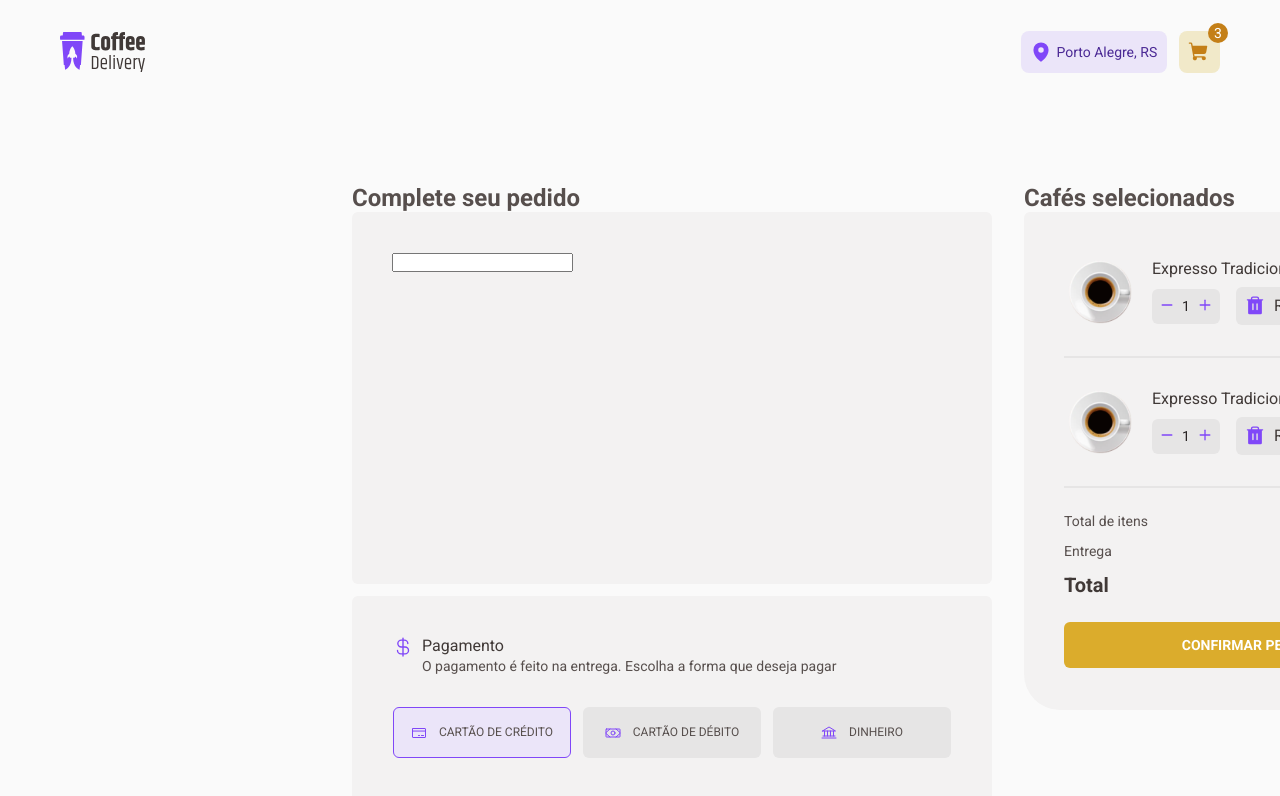
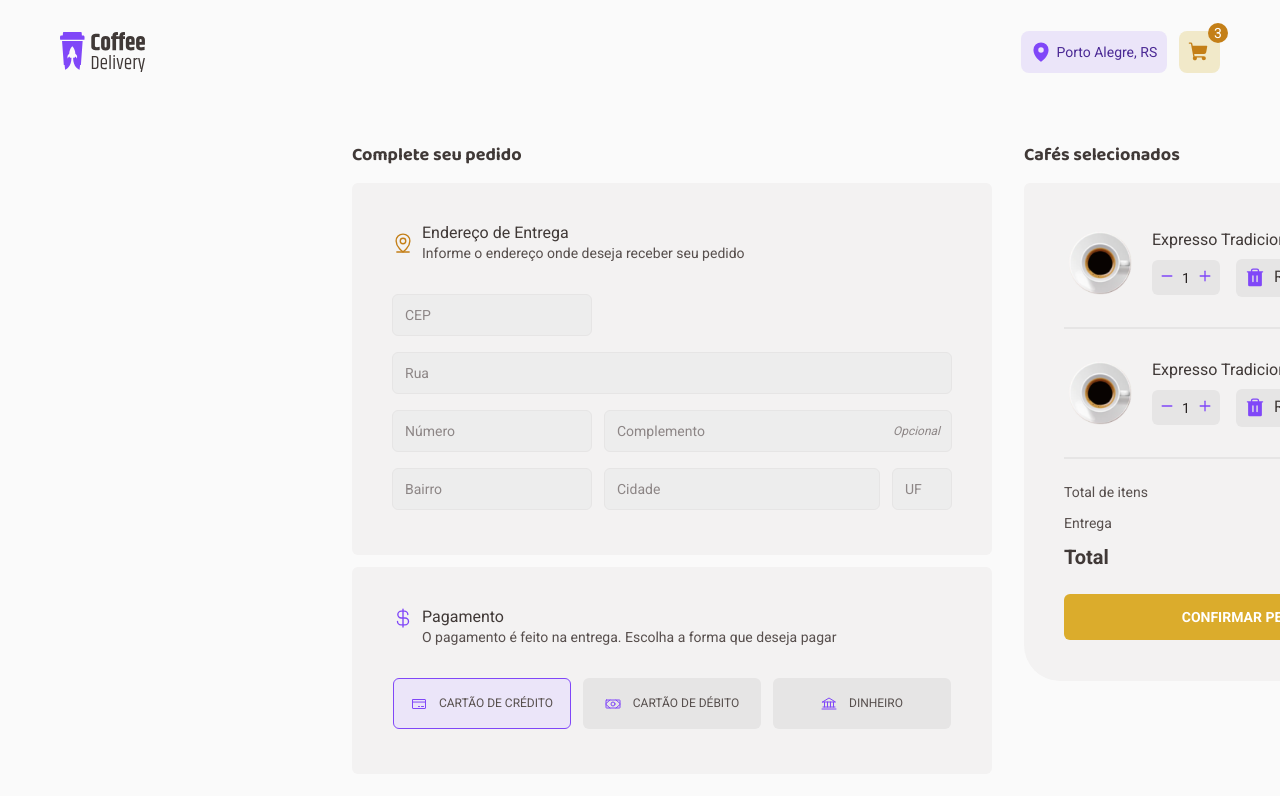
Before and after one commit to WagnerReis/Coffe-Delivery, a React (Vite) app: page /checkout in a window 1280 px wide. Shown: the top 796 px of the page. Built offline with nearby package versions, Linux system fonts and the light colour scheme.

Commit message:
feat(checkout): add Form component and Input styling

```diff
--- /dev/null
+++ b/src/components/Form/index.tsx
@@ -0,0 +1,50 @@
+import { MapPinLine } from "phosphor-react";
+import { FormAddress, FormRow, Title } from "./styles";
+import { Input } from "../Input";
+
+export function Form() {
+  return (
+    <div>
+      <Title>
+        <MapPinLine size={22} />
+        <div className="icon icon-location">
+          <span>Endereço de Entrega</span>
+          <p className="section-description">
+            Informe o endereço onde deseja receber seu pedido
+          </p>
+        </div>
+      </Title>
+
+      <FormAddress>
+        <div className="form-group">
+          <Input size="medium" placeholder="CEP" />
+        </div>
+
+        <div className="form-group">
+          <Input size="large" placeholder="Rua" />
+        </div>
+
+        <FormRow>
+          <div>
+            <Input size="medium" placeholder="Número" />
+          </div>
+          <div>
+            <Input size="large" placeholder="Complemento" optional />
+          </div>
+        </FormRow>
+
+        <FormRow>
+          <div>
+            <Input size="medium" placeholder="Bairro" />
+          </div>
+          <div>
+            <Input size="mediumXs" placeholder="Cidade" />
+          </div>
+          <div>
+            <Input size="small" placeholder="UF" />
+          </div>
+        </FormRow>
+      </FormAddress>
+    </div>
+  );
+}
--- /dev/null
+++ b/src/components/Form/styles.ts
@@ -0,0 +1,40 @@
+import styled from "styled-components";
+import { mixins } from "../../styles/mixins";
+
+export const Title = styled.div`
+  display: flex;
+  justify-content: flex-start;
+  align-items: center;
+  gap: 0.5rem;
+
+  svg {
+    color: ${({ theme }) => theme["yellow-dark"]};
+  }
+
+  span {
+    ${mixins.fonts.textM};
+    color: ${({ theme }) => theme["base-subtitle"]};
+  }
+
+  p {
+    ${mixins.fonts.textS};
+    color: ${({ theme }) => theme["base-text"]};
+  }
+`;
+
+export const FormAddress = styled.form`
+  margin-top: 2rem;
+
+  display: flex;
+  gap: 1rem;
+  flex-direction: column;
+`;
+
+export const FormRow = styled.div`
+  display: flex;
+  gap: 0.75rem;
+
+  div:last-child {
+    width: 100%;
+  }
+`;
--- /dev/null
+++ b/src/components/Input/index.tsx
@@ -0,0 +1,16 @@
+import { InputForm, InputWrapper, OptionalLabel } from "./styles";
+
+interface InputProps {
+  size: "small" | "medium" | "mediumXs" | "large";
+  placeholder?: string;
+  optional?: boolean;
+}
+
+export function Input({ size, placeholder, optional = false }: InputProps) {
+  return (
+    <InputWrapper>
+      <InputForm placeholder={placeholder} size={size} />
+      {optional && <OptionalLabel>Opcional</OptionalLabel>}
+    </InputWrapper>
+  );
+}
--- /dev/null
+++ b/src/components/Input/styles.ts
@@ -0,0 +1,53 @@
+import styled, { css } from "styled-components";
+import { mixins } from "../../styles/mixins";
+
+const SIZE = {
+  small: css`
+    width: 3.75rem;
+  `,
+  medium: css`
+    width: 12.5rem;
+  `,
+  mediumXs: css`
+    width: 17.25rem;
+  `,
+  large: css`
+    width: 100%;
+  `,
+} as const;
+export const InputWrapper = styled.div`
+  position: relative;
+  display: inline-block;
+  width: 100%;
+`;
+
+export const OptionalLabel = styled.span`
+  position: absolute;
+  right: 0.75rem;
+  top: 50%;
+  transform: translateY(-50%);
+  color: ${(props) => props.theme["base-label"]};
+  font-size: 0.75rem;
+  font-style: italic;
+`;
+
+export const InputForm = styled.input<{
+  size: keyof typeof SIZE;
+}>`
+  ${(props) => props.size && SIZE[props.size]};
+
+  height: 2.625rem;
+  border-radius: 6px;
+  border: none;
+  border: 1px solid ${(props) => props.theme["base-button"]};
+
+  background: ${(props) => props.theme["base-input"]};
+  color: ${(props) => props.theme["base-text"]};
+  ${mixins.fonts.textS}
+
+  padding: 0.75rem;
+
+  &::placeholder {
+    color: ${(props) => props.theme["base-label"]};
+  }
+`;
--- a/src/pages/Checkout/index.tsx
+++ b/src/pages/Checkout/index.tsx
@@ -1,26 +1,19 @@
+import { Form } from "../../components/Form";
 import { CardFlat } from "./components/CardFlat";
 import {
+  CardContainer,
+  CardOption,
+  ConfirmButton,
   Container,
   FormContainer,
   FormSection,
+  PaymentOptionCards,
   PaymentOptions,
-  CardContainer,
   PaymentOptionTitle,
-  PaymentOptionCards,
-  CardOption,
   Summary,
-  ConfirmButton,
 } from "./style";
 
 import { Bank, CreditCard, CurrencyDollar, Money } from "phosphor-react";
-
-export function Input() {
-  return <input type="text" />;
-}
-
-export function Form() {
-  return <h1>Form</h1>;
-}
 
 export function Checkout() {
   return (
@@ -28,9 +21,7 @@ export function Checkout() {
       <FormContainer>
         <h2>Complete seu pedido</h2>
         <FormSection>
-          <form action="">
-            <input type="text" />
-          </form>
+          <Form />
         </FormSection>
 
         <PaymentOptions>
--- a/src/pages/Checkout/style.ts
+++ b/src/pages/Checkout/style.ts
@@ -1,28 +1,44 @@
 import styled from "styled-components";
 import { mixins } from "../../styles/mixins";
 
-// export const Input = styled.input`
-//   flex: 1;
-// `;
+//INPUT
+
+export const Input = styled.input`
+  background: ${({ theme }) => theme["base-input"]};
+  border: 1px solid ${({ theme }) => theme["base-button"]};
+  border-radius: 6px;
+  padding: 0.75rem;
+  color: ${({ theme }) => theme["base-text"]};
+  ${mixins.fonts.textS}
+
+  width: 100%;
+
+  flex: 1;
+`;
 
 export const Container = styled.main`
   width: 100%;
-  padding: 5rem 22rem;
+  padding: 2.5rem 22rem;
 
   display: flex;
   gap: 2rem;
+
+  h2 {
+    ${mixins.fonts.titleXS};
+    color: ${({ theme }) => theme["base-subtitle"]};
+  }
 `;
 
 export const FormContainer = styled.div`
   display: flex;
   flex-direction: column;
-  /* gap: 0.75rem; */
 `;
 
 export const FormSection = styled.section`
   width: 40rem;
   height: 23.25rem;
 
+  margin-top: 1rem;
   display: flex;
   flex-direction: column;
   justify-content: space-between;
@@ -112,6 +128,7 @@ export const CardContainer = styled.div`
   border-radius: 6px 36px;
 
   padding: 2.5rem;
+  margin-top: 1rem;
 
   display: flex;
   flex-direction: column;
```
